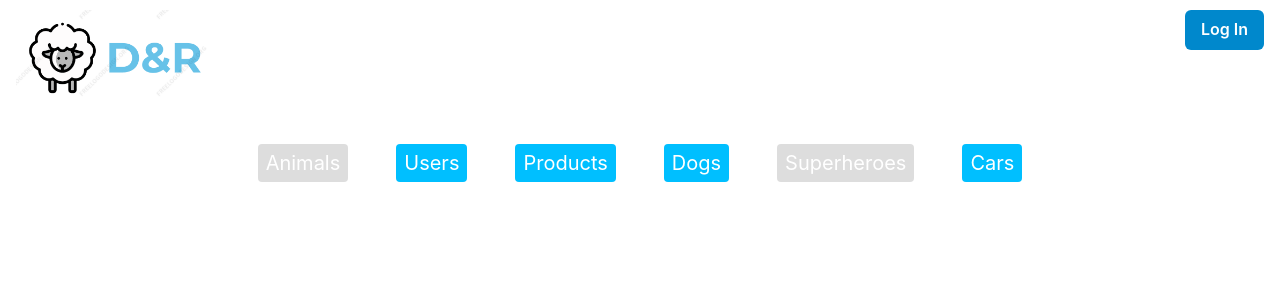
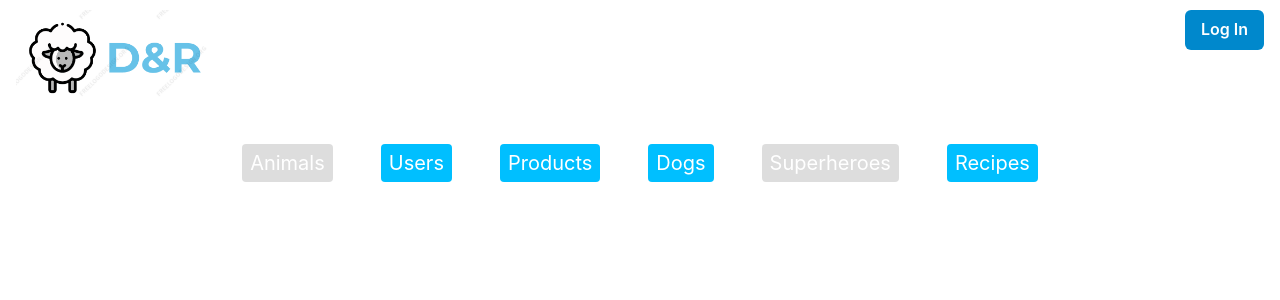
Before and after one commit to DanielLesko28/fullstackStuff, a React (Create React App) app in the folder client/: page / in a window 1280 px wide. Shown: the top 300 px of the page. Built offline with nearby package versions, Linux system fonts and the light colour scheme; no server answers.

Commit message:
starting to work with redux

```diff
--- a/client/src/pages/homePage/Homepage.jsx
+++ b/client/src/pages/homePage/Homepage.jsx
@@ -24,8 +24,8 @@ const allLinks = [
     name: "Superheroes",
   },
   {
-    link: "cars",
-    name: "Cars",
+    link: "recipes",
+    name: "Recipes",
   },
 ];
 
```
